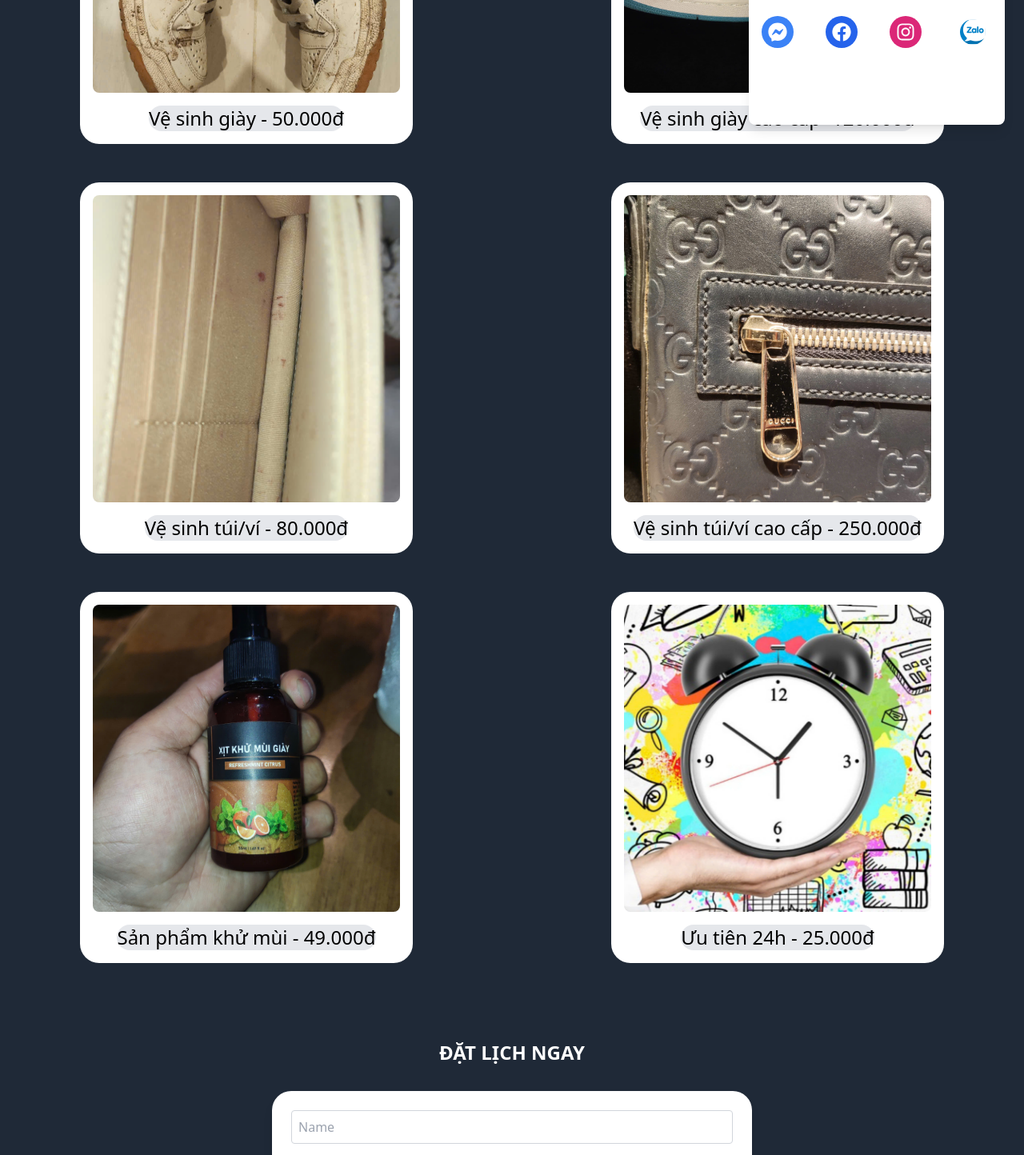
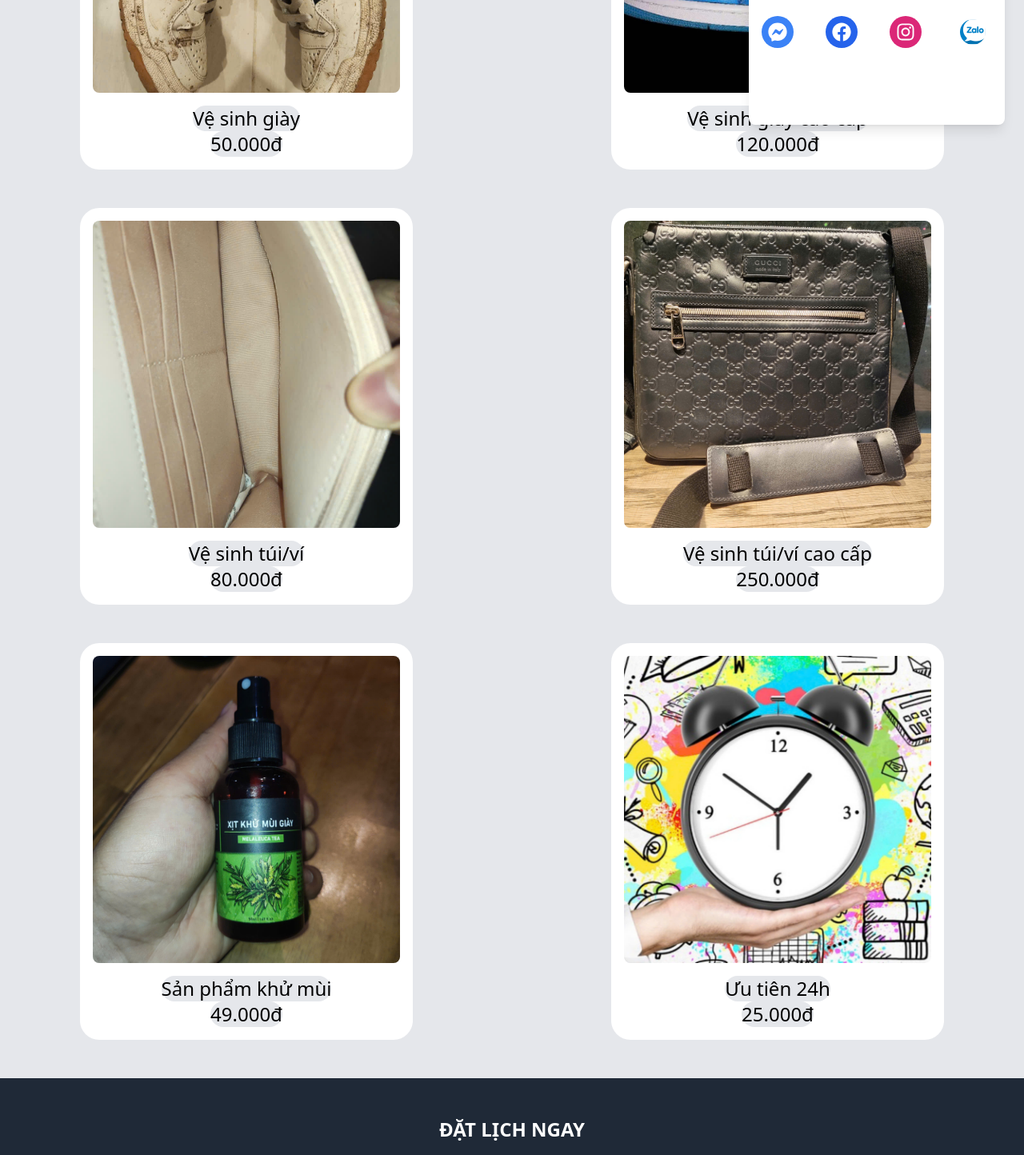
Before and after one commit to Marethy/50lab_cleaner, a React (Vite) app: page / in a window 1280 px wide. Shown: the part 500-1944 px from the top of the page at 80% size. Built offline with nearby package versions, Linux system fonts and the light colour scheme.

Commit message:
update ui

```diff
--- a/src/components/ChatBox.jsx
+++ b/src/components/ChatBox.jsx
@@ -83,7 +83,7 @@ const ChatBox = () => {
               </button>
             </a>
             <a
-              href="https://zalo.me/0822610252"
+              href="https://zalo.me/0559964424"
               target="_blank"
               rel="noopener noreferrer"
             >
--- a/src/components/ContactForm.jsx
+++ b/src/components/ContactForm.jsx
@@ -3,13 +3,14 @@ import emailjs from "emailjs-com";
 import { FaQuestionCircle } from "react-icons/fa";
 
 const ContactForm = () => {
+  const phoneRegex = "^(84|0[3|5|7|8|9])+([0-9]{8})\\b"; // Using regex in pattern
   const [formData, setFormData] = useState({
     name: "",
     email: "",
     phoneNumber: "",
     orderService: "",
     message: "",
-    priority: false, // Add priority to form data
+    priority: false,
   });
 
   const [statusMessage, setStatusMessage] = useState(""); // For displaying status messages
@@ -29,7 +30,12 @@ const ContactForm = () => {
     setLoading(true); // Hiển thị trạng thái loading
 
     emailjs
-      .send("service_xzvm2db", "template_i25gn75", formData, "uX5HE9XX3c98LTqzw")
+      .send(
+        "service_xzvm2db",
+        "template_i25gn75",
+        formData,
+        "uX5HE9XX3c98LTqzw"
+      )
       .then((result) => {
         // Thông báo đặt lịch thành công
         setStatusMessage(
@@ -86,7 +92,7 @@ const ContactForm = () => {
         </div>
         <div className="mb-4">
           <input
-            type="phone"
+            type="tel"
             name="phoneNumber"
             value={formData.phoneNumber}
             onChange={handleChange}
@@ -94,6 +100,7 @@ const ContactForm = () => {
             placeholder="Số điện thoại"
             aria-label="Số điện thoại"
             required
+            pattern={phoneRegex}
           />
         </div>
         <div className="mb-4">
@@ -109,9 +116,11 @@ const ContactForm = () => {
               Chọn dịch vụ
             </option>
             <option value="vệ sinh giày">Vệ sinh giày</option>
-            <option value="vệ sinh giày luxury">Vệ sinh giày luxury</option>
+            <option value="vệ sinh giày luxury">Vệ sinh giày cao cấp</option>
             <option value="vệ sinh túi/ví">Vệ sinh túi/ví</option>
-            <option value="vệ sinh túi/ví luxury">Vệ sinh túi/ví luxury</option>
+            <option value="vệ sinh túi/ví luxury">
+              Vệ sinh túi/ví cao cấp
+            </option>
           </select>
         </div>
         <div className="mb-4 flex items-center">
@@ -123,7 +132,9 @@ const ContactForm = () => {
             className="mr-2"
             aria-label="Ưu tiên 24h"
           />
-          <label htmlFor="priority" className="text-black">Ưu tiên 24h</label>
+          <label htmlFor="priority" className="text-black">
+            Ưu tiên 24h
+          </label>
           <button
             type="button"
             className="ml-auto text-blue-500 underline"
@@ -134,7 +145,8 @@ const ContactForm = () => {
         </div>
         {isInfoVisible && (
           <div className="p-2 border border-blue-300 rounded bg-blue-100 text-blue-800">
-            Siêu tốc 24h là dịch vụ ưu tiên xử lý đơn hàng của bạn trong vòng 24 giờ.
+            Siêu tốc 24h là dịch vụ ưu tiên xử lý đơn hàng của bạn trong vòng 24
+            giờ.
           </div>
         )}
         <div className="mb-4">
@@ -152,7 +164,7 @@ const ContactForm = () => {
 
         <button
           type="submit"
-          className="w-full bg-yellow-400 text-black font-bold py-2 rounded-full hover:bg-yellow-500 transition duration-300"
+          className="w-full bg-blue-400 text-black font-bold py-2 rounded-full hover:bg-blue-500 transition duration-300"
           disabled={loading}
         >
           {loading ? "Sending..." : "Submit"}
--- a/src/components/ServiceCard.jsx
+++ b/src/components/ServiceCard.jsx
@@ -22,13 +22,10 @@ const Service = ({
   beforeImage,
   afterImage,
   title,
-  details,
-  expandedService,
+  price,
   toggleImage,
   isBefore,
-  setExpandedService,
 }) => {
-  const isExpanded = expandedService === service;
   const navigate = useNavigate();
 
   return (
@@ -41,7 +38,7 @@ const Service = ({
           <img
             src={isBefore ? beforeImage : afterImage}
             alt={isBefore ? "Trước khi vệ sinh" : "Sau khi vệ sinh"}
-            className="relative w-48 h-48 lg:w-96 lg:h-96 object-cover rounded-lg mx-auto "
+            className="relative w-52 h-52 lg:w-96 lg:h-96 object-cover rounded-lg mx-auto "
           />
         </div>
         <div
@@ -50,51 +47,14 @@ const Service = ({
         >
           {title}
         </div>
+        <div
+          className="text-2xl bg-gray-200 rounded-2xl cursor-pointer"
+          onClick={() => navigate('/services')}
+         >{price}
+        </div>
 
-        {/* Expanded details */}
-        {isExpanded && (
-          <div className="absolute inset-0 flex items-center justify-center bg-black bg-opacity-70 z-10 p-4 rounded-lg">
-            <div className="bg-white p-4 rounded-lg text-left flex flex-col md:flex-row">
-              {/* Left side service info */}
-              <div className="w-full md:w-1/2 p-4">
-                <h3 className="text-xl font-bold mb-2">{details.title}</h3>
-                <p>{details.description}</p>
-                <p>
-                  <strong>Thời gian:</strong> {details.time}
-                </p>
-                <p>
-                  <strong>Quy trình:</strong> {details.procedure}
-                </p>
-                <p>
-                  <strong>Đánh giá:</strong>
-                </p>
-                <div className="flex">
-                  {Array.from({ length: details.rating }).map((_, index) => (
-                    <StarIcon
-                      key={index}
-                      className="text-yellow-500 text-base"
-                    />
-                  ))}
-                </div>
-              </div>
 
-              {/* Right side service image */}
-              <div className="md:w-1/2">
-                <img
-                  src={isBefore ? beforeImage : afterImage}
-                  alt={isBefore ? "Trước khi vệ sinh" : "Sau khi vệ sinh"}
-                  className="w-full h-auto object-cover rounded-lg"
-                />
-              </div>
-            </div>
-            <button
-              className="absolute top-4 right-4 p-2 bg-red-500 text-white rounded"
-              onClick={() => setExpandedService(null)}
-            >
-              Đóng
-            </button>
-          </div>
-        )}
+
       </div>
     </div>
   );
@@ -121,9 +81,9 @@ const ServiceCard = () => {
   return (
     <section
       id="services"
-      className="py-12 text-black bg-gray-800 min-h-screen"
+      className="py-12 text-black bg-gray-200 min-h-screen"
     >
-      <div className="flex justify-center text-center text-2xl font-bold mb-6 text-white">
+      <div className="flex justify-center text-center text-2xl font-bold mb-6 text-black">
         DANH SÁCH CÁC SẢN PHẨM
       </div>
 
@@ -134,18 +94,9 @@ const ServiceCard = () => {
           service="service1"
           beforeImage={sb2}
           afterImage={sa2}
-          title="Vệ sinh giày - 50.000đ "
-          details={{
-            title: "Chi tiết dịch vụ vệ sinh giày",
-            description:
-              "Dịch vụ vệ sinh giày cơ bản với sản phẩm an toàn và hiệu quả.",
-            time: "30 phút",
-            procedure:
-              "1. Nhận giày, 2. Làm sạch bằng sản phẩm chuyên dụng, 3. Kiểm tra chất lượng.",
-            rating: 4,
-          }}
-          expandedService={expandedService}
-          setExpandedService={setExpandedService}
+          title="Vệ sinh giày"
+          price ="50.000đ"
+
           toggleImage={toggleImage}
           isBefore={isBefore.service1}
         />
@@ -155,20 +106,10 @@ const ServiceCard = () => {
           service="service2"
           beforeImage={slb1}
           afterImage={sla1}
-          title="Vệ sinh giày cao cấp -120.000đ"
-          details={{
-            title: "Chi tiết dịch vụ vệ sinh giày luxury ",
-            description:
-              "Dịch vụ vệ sinh giày luxury, bảo vệ chất liệu và giúp giày như mới.",
-            time: "45 phút",
-            procedure:
-              "1. Nhận giày, 2. Kiểm tra chất liệu, 3. Làm sạch và chăm sóc, 4. Kiểm tra chất lượng.",
-            rating: 5,
-          }}
-          expandedService={expandedService}
-          setExpandedService={setExpandedService}
-          toggleImage={toggleImage}
-          isBefore={isBefore.service2}
+          title="Vệ sinh giày cao cấp"
+          price="120.000đ"
+
+
         />
 
         {/* Service 3: Regular Bag Cleaning */}
@@ -176,19 +117,9 @@ const ServiceCard = () => {
           service="service3"
           beforeImage={bb1} // Replace with actual image link
           afterImage={ba1} // Replace with actual image link
-          title="Vệ sinh túi/ví - 80.000đ"
-          details={{
-            title: "Chi tiết dịch vụ vệ sinh túi/ ví",
-            description: "Dịch vụ vệ sinh túi và ví thông thường.",
-            time: "30 phút",
-            procedure:
-              "1. Nhận túi/ví, 2. Làm sạch bên ngoài, 3. Kiểm tra chất lượng.",
-            rating: 4,
-          }}
-          expandedService={expandedService}
-          setExpandedService={setExpandedService}
-          toggleImage={toggleImage}
-          isBefore={isBefore.service3}
+          title="Vệ sinh túi/ví"
+          price="80.000đ"
+
         />
 
         {/* Service 4: Luxury Bag Cleaning */}
@@ -196,20 +127,10 @@ const ServiceCard = () => {
           service="service4"
           beforeImage={blb1} // Replace with actual image link
           afterImage={bla1} // Replace with actual image link
-          title="Vệ sinh túi/ví cao cấp - 250.000đ"
-          details={{
-            title: "Chi tiết dịch vụ vệ sinh túi/ ví luxury",
-            description:
-              "Dịch vụ vệ sinh túi và ví luxury, bảo vệ chất liệu cao cấp.",
-            time: "60 phút",
-            procedure:
-              "1. Nhận túi/ví, 2. Kiểm tra chất liệu, 3. Làm sạch và chăm sóc, 4. Kiểm tra chất lượng.",
-            rating: 5,
-          }}
-          expandedService={expandedService}
-          setExpandedService={setExpandedService}
-          toggleImage={toggleImage}
-          isBefore={isBefore.service4}
+          title="Vệ sinh túi/ví cao cấp "
+          price="250.000đ"
+
+
         />
 
         {/* Service 5: Khử Mùi */}
@@ -217,20 +138,10 @@ const ServiceCard = () => {
           service="service5"
           beforeImage={spkm1}
           afterImage={spkm2} // Same image for before and after, adjust if needed
-          title="Sản phẩm khử mùi - 49.000đ"
-          details={{
-            title: "Chi tiết dịch vụ khử mùi",
-            description:
-              "Sản phẩm khử mùi hiệu quả, giữ cho giày luôn thơm mát.",
-            time: "15 phút",
-            procedure:
-              "1. Nhận giày, 2. Sử dụng sản phẩm khử mùi, 3. Kiểm tra chất lượng.",
-            rating: 4,
-          }}
-          expandedService={expandedService}
-          setExpandedService={setExpandedService}
-          toggleImage={toggleImage}
-          isBefore={isBefore.service5}
+          title="Sản phẩm khử mùi"
+          price="49.000đ"
+
+
         />
 
         {/* Service 6: Ưu tiên 24h */}
@@ -238,20 +149,10 @@ const ServiceCard = () => {
           service="service6"
           beforeImage={ut24h1}
           afterImage={ut24h1} // Same image for before and after, adjust if needed
-          title="Ưu tiên 24h - 25.000đ"
-          details={{
-            title: "Chi tiết dịch vụ ưu tiên 24h",
-            description:
-              "Dịch vụ ưu tiên hoàn tất trong 24h, đảm bảo chất lượng và nhanh chóng.",
-            time: "24 giờ",
-            procedure:
-              "1. Nhận giày, 2. Thực hiện dịch vụ, 3. Giao trả ngay sau 24h.",
-            rating: 5,
-          }}
-          expandedService={expandedService}
-          setExpandedService={setExpandedService}
-          toggleImage={toggleImage}
-          isBefore={isBefore.service6}
+          title="Ưu tiên 24h"
+          price ="25.000đ"
+
+
         />
       </div>
     </section>
--- a/src/components/services.jsx
+++ b/src/components/services.jsx
@@ -2,7 +2,7 @@ const services = [
   {
     id: 1,
     name: 'Vệ Sinh Giày - 50.000đ',
-    serviceInfo: 'Dịch vụ vệ sinh giày cơ bản, sử dụng sản phẩm an toàn cho các loại chất liệu như da, vải, và giày lộn. Giúp loại bỏ bụi bẩn và vết bẩn cứng đầu, mang lại vẻ ngoài sạch sẽ cho đôi giày của bạn.',
+    serviceInfo: 'Dịch vụ vệ sinh cơ bản cho những đôi giày có giá trị dưới 10 triệu đồng, sử dụng dung dịch vệ sinh an toàn cho các loại chất liệu như da, da lộn và vải canvas. Giúp loại bỏ vết bẩn cứng đầu, mang lại vẻ ngoài sạch sẽ và thơm tho cho đôi giày của bạn.',
     time: '2-5 ngày',
     procedure: [
       'Nhận giày',
@@ -14,7 +14,7 @@ const services = [
   {
     id: 2,
     name: 'Vệ Sinh Giày Cao Cấp - 120.000đ',
-    serviceInfo: 'Dịch vụ vệ sinh dành riêng cho các loại giày cao cấp. Sử dụng các sản phẩm đặc biệt để bảo vệ chất liệu cao cấp và giữ nguyên vẻ sang trọng cho giày.',
+    serviceInfo: 'Dịch vụ vệ sinh dành riêng cho các loại giày cao cấp có giá trị trên 10 triệu đồng, Sử dụng dung dịch vệ sinh đặc biệt để bảo vệ chất liệu cao cấp và giữ nguyên vẻ sang trọng cho giày.',
     time: '2-5 ngày',
     procedure: [
       'Nhận giày',
@@ -27,7 +27,7 @@ const services = [
   {
     id: 3,
     name: 'Vệ Sinh Túi/Ví - 80.000đ',
-    serviceInfo: 'Dịch vụ vệ sinh cơ bản cho túi xách và ví, giúp làm sạch bụi bẩn và vết ố mà không gây hại cho bề mặt túi/ví.',
+    serviceInfo: 'Dịch vụ vệ sinh cơ bản cho túi xách và ví có giá trị dưới 10 triệu đồng, giúp làm sạch bụi bẩn và vết ố mà không gây hại cho bề mặt túi/ví.',
     time: '2-5 ngày',
     procedure: [
       'Nhận túi/ví',
@@ -39,7 +39,7 @@ const services = [
   {
     id: 4,
     name: 'Vệ Sinh Túi/Ví Cao Cấp - 250.000đ',
-    serviceInfo: 'Dịch vụ cao cấp dành cho túi và ví làm từ chất liệu cao cấp. Sử dụng các kỹ thuật và sản phẩm đặc biệt để bảo vệ và làm sạch bề mặt mà không gây hại cho túi/ví.',
+    serviceInfo: 'Dịch vụ dành cho túi và ví làm từ chất liệu cao cấp có giá trị trên 10 triệu đồng. Sử dụng các kỹ thuật và dung dịch vệ sinh đặc biệt để bảo vệ và làm sạch bề mặt mà không gây hại cho túi/ví.',
     time: '2-5 ngày',
     procedure: [
       'Nhận túi/ví',
@@ -51,7 +51,7 @@ const services = [
   {
     id: 5,
     name: 'Sản phẩm khử mùi - 49.000đ',
-    serviceInfo: 'Dịch vụ khử mùi hiệu quả cho giày, túi xách và ví. Sử dụng sản phẩm khử mùi chuyên dụng, loại bỏ hoàn toàn mùi khó chịu mà không ảnh hưởng đến chất liệu.',
+    serviceInfo: 'Là sản phẩm khử mùi chuyên dụng, giải pháp hiệu quả để loại bỏ hoàn toàn mùi hôi mà không ảnh hưởng đến chất liệu.',
     time: '',
     procedure: [],
   },
--- a/src/pages/AboutUsPage.jsx
+++ b/src/pages/AboutUsPage.jsx
@@ -1,11 +1,124 @@
-import React from 'react'
+import React from "react";
+import ab1 from "../assets/images/ab1.jpg";
 
-const AboutUs = () => {
+const AboutUsPage = () => {
   return (
-    <div>
+    <div
+      id="about-us"
+      className="text-black bg-gray-200 min-h-screen mx-auto px-4 md:px-24 py-20"
+    >
+      <div className="text-center text-2xl font-bold mb-6 text-black p-10">
+        VỀ CHÚNG TÔI
+      </div>
+      <div className="items-center flex flex-col">
+        <div>
+          <button
+            className="border p-10 bg-white mb-10 flex flex-col items-center space-y-4 rounded-lg cursor-pointer"
+            onClick={() =>
+              window.open(
+                "https://www.facebook.com/share/p/Zw8XeWHFcAZF19iB/",
+                "_blank"
+              )
+            }
+          >
+            <div>
+              <h1 className="font-bold"> [PRE-ORDER] </h1>
+              <p> Gây quỹ nuôi em Mộc Châu</p>
+            </div>
+            <img
+              src={ab1}
+              alt="Quỹ nuôi em Mộc Châu"
+              className="w-40 h-auto md:w-80 md:h-auto items-end"
+            />
+          </button>
+        </div>
+        <div>
+          <button
+            className="border p-10 bg-white mb-10 flex flex-col items-center rounded-lg space-y-4 cursor-pointer"
+            onClick={() =>
+              window.open(
+                "https://www.facebook.com/share/p/Sa5jZvh5gRy824u1/",
+                "_blank"
+              )
+            }
+          >
+            <div>
+              <h1 className="font-bold"> [GÓC CHIA SẺ] </h1>
+              <p>Hướng dẫn vệ sinh giày tại nhà</p>
+            </div>
+            <img
+              src={ab1}
+              alt="Vệ sinh giày tại nhà"
+              className="w-40 h-auto md:w-80 md:h-auto items-end"
+            />
+          </button>
+        </div>
+        <div>
+          <button
+            className="border p-10 bg-white mb-10 flex flex-col items-center space-y-4 rounded-lg cursor-pointer"
+            onClick={() =>
+              window.open(
+                "https://www.facebook.com/share/p/PenzwQLA1YrGeDyT/",
+                "_blank"
+              )
+            }
+          >
+            <div>
+              <h1 className="font-bold"> [GÓC CHIA SẺ] </h1>
+              <p> Tại sao phải vệ sinh ở 50-Lab?</p>
+            </div>
+            <img
+              src={ab1}
+              alt="Quỹ nuôi em Mộc Châu"
+              className="w-40 h-auto md:w-80 md:h-auto items-end"
+            />
+          </button>
+        </div>
+        <div>
+          <button
+            className="border p-10 bg-white mb-10 flex flex-col items-center space-y-4 rounded-lg cursor-pointer"
+            onClick={() =>
+              window.open(
+                "https://www.facebook.com/share/p/kqtcskwXezBhu7DE/",
+                "_blank"
+              )
+            }
+          >
+            <div>
+              <h1 className="font-bold"> [GÓC CHIA SẺ] </h1>
+              <p>Giày được tạo nên từ những vật liệu nào?</p>
+            </div>
+            <img
+              src={ab1}
+              alt="Quỹ nuôi em Mộc Châu"
+              className="w-40 h-auto md:w-80 md:h-auto items-end"
+            />
+          </button>
+        </div>
+        <div>
+          <button
+            className="border p-10 bg-white mb-10 flex flex-col items-center space-y-4 rounded-lg cursor-pointer"
+            onClick={() =>
+              window.open(
+                "https://www.facebook.com/share/p/jXhjDmg12SvUrLi2/",
+                "_blank"
+              )
+            }
+          >
+            <div>
+              <h1 className="font-bold"> [GÓC CHIA SẺ] </h1>
+              <p> Tại sao giày bị hở keo khi lâu ngày không sử dụng?</p>
+            </div>
+            <img
+              src={ab1}
+              alt="Quỹ nuôi em Mộc Châu"
+              className="w-40 h-auto md:w-80 md:h-auto items-end"
+            />
+          </button>
+        </div>
+      </div>
+    </div>
+  );
+};
 
-    </div>
-  )
-}
-
-export default AboutUs
+export default AboutUsPage;
```
Also changed, not shown: src/assets/images/ab1.jpg (added).
